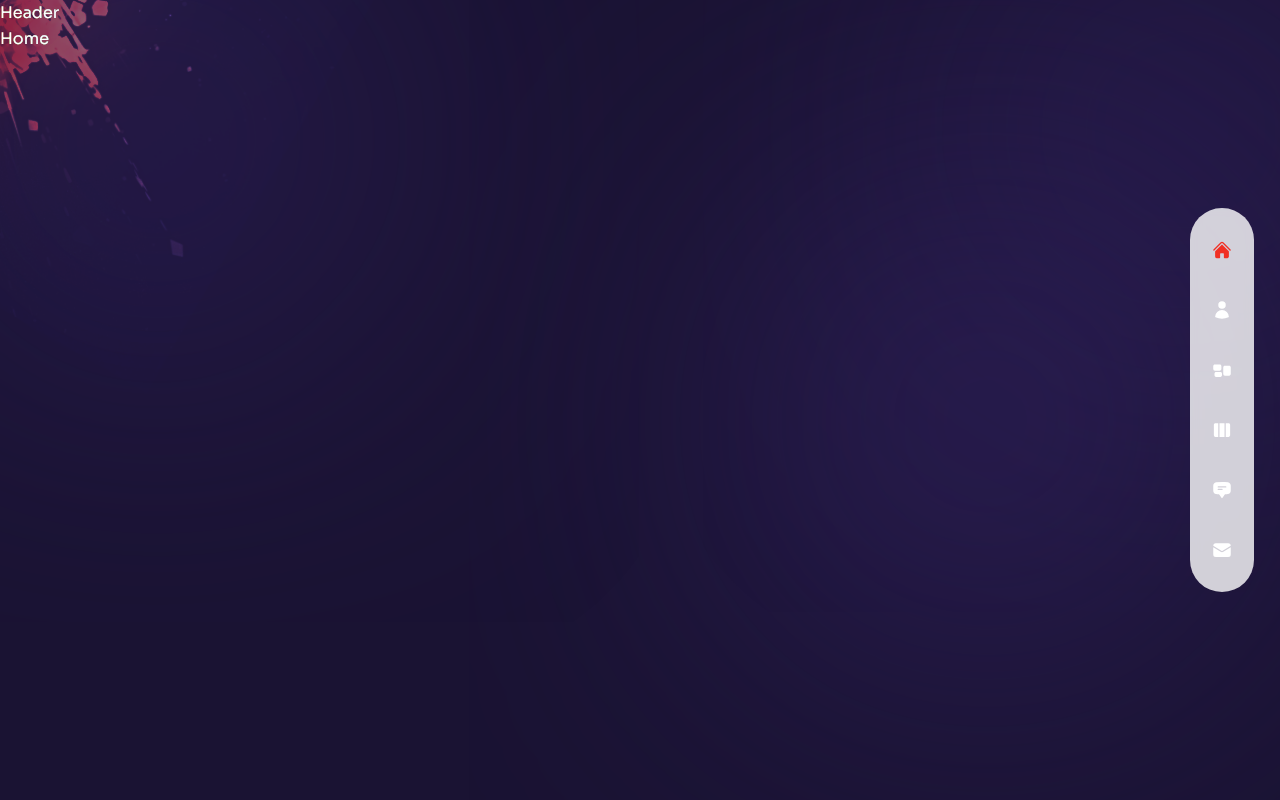
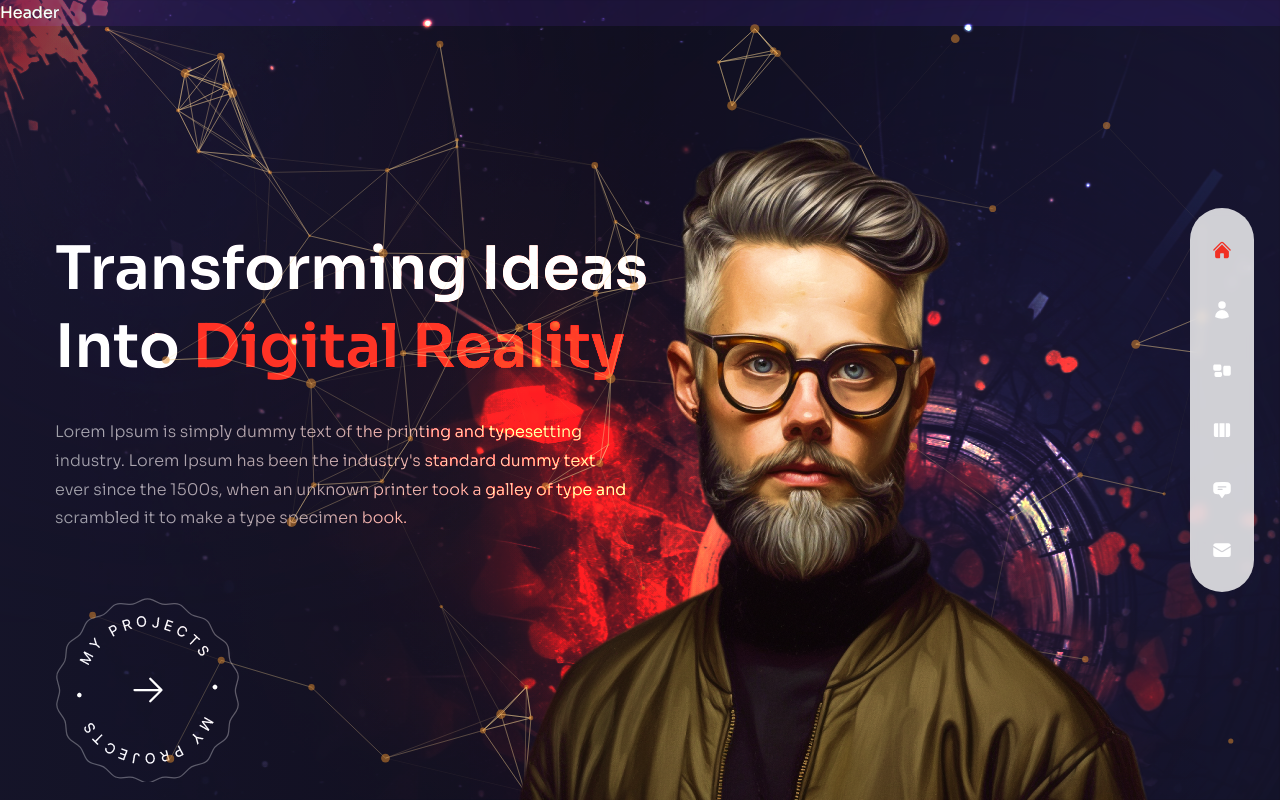
Before and after one commit to joemar-ceneza/react-portfolio, a Next.js app: page / in a window 1280 px wide. Built offline with nearby package versions, Linux system fonts and the light colour scheme.

Commit message:
adding animation

```diff
--- a/components/Avatar.js
+++ b/components/Avatar.js
@@ -1,5 +1,16 @@
-const Avatar = () => {
-  return <div>Avatar</div>;
-};
+// next image
+import Image from "next/image";
 
-export default Avatar;
+export default function Avatar() {
+  return (
+    <div className="hidden xl:flex xl:max-w-none">
+      <Image
+        src={"/avatar.png"}
+        width={737}
+        height={678}
+        alt=""
+        className="translate-z-0 w-full h-full"
+      />
+    </div>
+  );
+}
--- a/components/Nav.js
+++ b/components/Nav.js
@@ -1,20 +1,27 @@
 //  links
-import {HiHome, HiUser, HiRectangleGroup, HiViewColumns, HiChatBubbleBottomCenterText, HiEnvelope} from "react-icons/hi2";
+import {
+  HiHome,
+  HiUser,
+  HiRectangleGroup,
+  HiViewColumns,
+  HiChatBubbleBottomCenterText,
+  HiEnvelope,
+} from "react-icons/hi2";
 
 // nav data
 export const navData = [
-  { name: 'home', path: '/', icon: <HiHome /> },
-  { name: 'about', path: '/about', icon: <HiUser /> },
-  { name: 'services', path: '/services', icon: <HiRectangleGroup /> },
-  { name: 'work', path: '/work', icon: <HiViewColumns /> },
+  { name: "home", path: "/", icon: <HiHome /> },
+  { name: "about", path: "/about", icon: <HiUser /> },
+  { name: "services", path: "/services", icon: <HiRectangleGroup /> },
+  { name: "work", path: "/work", icon: <HiViewColumns /> },
   {
-    name: 'testimonials',
-    path: '/testimonials',
+    name: "testimonials",
+    path: "/testimonials",
     icon: <HiChatBubbleBottomCenterText />,
   },
   {
-    name: 'contact',
-    path: '/contact',
+    name: "contact",
+    path: "/contact",
     icon: <HiEnvelope />,
   },
 ];
@@ -29,12 +36,18 @@
   const router = useRouter();
   const pathname = router.pathname;
   return (
-    <nav className="flex flex-col items-center xl:justify-center gap-y-4 fixed h-max bottom-0 mt-auto xl:right-[2%] z50 top-0 w-full xl:w-16 xl:max-w-md xl:h-screen">
+    <nav className="flex flex-col items-center xl:justify-center gap-y-4 fixed h-max bottom-0 mt-auto xl:right-[2%] z-50 top-0 w-full xl:w-16 xl:max-w-md xl:h-screen">
       {/* {inner} */}
       <div className="flex w-full xl:flex-col items-center justify-between xl:justify-center gap-y-10 px-4 md:px-40 xl:px-0 h-[80px] xl:h-max py-8 bg-white/80 backdrop-blur-sm text-3xl xl:text-xl xl:rounded-full">
         {navData.map((link, index) => {
           return (
-            <Link className={`${link.path === pathname && "text-accent"} relative flex items-center group hover:text-accent transition-all duration-300`} href={link.path} key={index}>
+            <Link
+              className={`${
+                link.path === pathname && "text-accent"
+              } relative flex items-center group hover:text-accent transition-all duration-300`}
+              href={link.path}
+              key={index}
+            >
               {/* tooltip */}
               <div className="absolute pr-14 right-0 hidden xl:group-hover:flex">
                 <div className="bg-white relative flex text-primary items-center p-[6px] rounded-[3px]">
@@ -46,13 +59,11 @@
                 </div>
               </div>
               {/* icon */}
-              <div>
-                {link.icon}
-              </div>
+              <div>{link.icon}</div>
             </Link>
           );
         })}
       </div>
     </nav>
   );
-};
+}
--- a/components/ParticlesContainer.js
+++ b/components/ParticlesContainer.js
@@ -1,5 +1,92 @@
-const ParticlesContainer = () => {
-  <div>Particles Container</div>;
-};
+import { Particles } from "react-tsparticles";
+import { loadFull } from "tsparticles";
+import { useCallback } from "react";
 
-export default ParticlesContainer;
+export default function ParticlesContainer() {
+  // init
+  const particlesInit = useCallback(async (engine) => {
+    await loadFull(engine);
+  }, []);
+  const particlesLoaded = useCallback(async () => {}, []);
+  return (
+    <Particles
+      className="w-full h-full absolute translate-z-0"
+      id="tsparticles"
+      init={particlesInit}
+      loaded={particlesLoaded}
+      options={{
+        fullScreen: { enable: false },
+        background: {
+          color: {
+            value: "",
+          },
+        },
+        fpsLimit: 120,
+        interactivity: {
+          events: {
+            onClick: {
+              enable: false,
+              mode: "push",
+            },
+            onHover: {
+              enable: true,
+              mode: "repulse",
+            },
+            resize: true,
+          },
+          modes: {
+            push: {
+              quantity: 90,
+            },
+            repulse: {
+              distance: 200,
+              duration: 0.4,
+            },
+          },
+        },
+        particles: {
+          color: {
+            value: "#e68e2e",
+          },
+          links: {
+            color: "#f5d393",
+            distance: 150,
+            enable: true,
+            opacity: 0.5,
+            width: 1,
+          },
+          collisions: {
+            enable: true,
+          },
+          move: {
+            directions: "none",
+            enable: true,
+            outModes: {
+              default: "bounce",
+            },
+            random: false,
+            speed: 1,
+            straight: false,
+          },
+          number: {
+            density: {
+              enable: true,
+              area: 800,
+            },
+            value: 80,
+          },
+          opacity: {
+            value: 0.5,
+          },
+          shape: {
+            type: "circle",
+          },
+          size: {
+            value: { min: 1, max: 5 },
+          },
+        },
+        detecRetina: true,
+      }}
+    />
+  );
+}
--- a/components/ProjectsBtn.js
+++ b/components/ProjectsBtn.js
@@ -1,5 +1,28 @@
-const ProjectsBtn = () => {
-  return <div>Project Btn</div>;
-};
+// import image
+import Image from "next/image";
 
-export default ProjectsBtn;
+// next link
+import Link from "next/link";
+
+// icons
+import { HiArrowRight } from "react-icons/hi2";
+
+export default function ProjectsBtn() {
+  return (
+    <div className="mx-auto xl:mx-0">
+      <Link
+        href={"/work"}
+        className="relative w-[185px] h-[185px] flex justify-center items-center bg-circleStar bg-cover bg-no-repeat group"
+      >
+        <Image
+          src={"/rounded-text.png"}
+          width={141}
+          height={148}
+          alt=""
+          className="animate-spin-slow w-full h-full max-w-[141px] max-h-[148px]"
+        />
+        <HiArrowRight className="absolute text-4xl group-hover:translate-x-2 transition-all duration-300" />
+      </Link>
+    </div>
+  );
+}
--- a/components/TopLeftImg.js
+++ b/components/TopLeftImg.js
@@ -4,7 +4,7 @@
 export default function TopLeftImg() {
   return (
     <div className="absolute left-0 top-0 mix-blend-color-dodge z-10 w-[200px] xl:w-[400px] opacity-50">
-      <Image src="/top-left-img.png" width={400} height={400} alt=""/>
+      <Image src="/top-left-img.png" width={400} height={400} alt="" />
     </div>
   );
-};
+}
--- a/components/Transition.js
+++ b/components/Transition.js
@@ -1,9 +1,49 @@
-const Transition = () => {
+// framer motion
+import { motion } from "framer-motion";
+
+// variants
+const transitionVariants = {
+  initial: {
+    x: "100%",
+    width: "100%",
+  },
+  animate: {
+    x: "0%",
+    width: "0%",
+  },
+  exit: {
+    x: ["0%", "100%"],
+    width: ["0%", "100%"],
+  },
+};
+
+export default function Transition() {
   return (
     <>
-      <div>Transition</div>
+      <motion.div
+        className="fixed top-0 bottom-0 right-full w-screen h-screen z-30 bg-[#2e2257]"
+        variants={transitionVariants}
+        initial="initial"
+        animate="animate"
+        exit="exit"
+        transition={{ delay: 0.2, duration: 0.6, ease: "easeInOut" }}
+      ></motion.div>
+      <motion.div
+        className="fixed top-0 bottom-0 right-full w-screen h-screen z-20 bg-[#3b2d71]"
+        variants={transitionVariants}
+        initial="initial"
+        animate="animate"
+        exit="exit"
+        transition={{ delay: 0.4, duration: 0.6, ease: "easeInOut" }}
+      ></motion.div>
+      <motion.div
+        className="fixed top-0 bottom-0 right-full w-screen h-screen z-10 bg-[#4b3792]"
+        variants={transitionVariants}
+        initial="initial"
+        animate="animate"
+        exit="exit"
+        transition={{ delay: 0.6, duration: 0.6, ease: "easeInOut" }}
+      ></motion.div>
     </>
   );
-};
-
-export default Transition;
+}
--- a/package.json
+++ b/package.json
@@ -26,6 +26,7 @@
     "eslint": "8.41.0",
     "eslint-config-next": "13.4.3",
     "postcss": "^8.4.23",
+    "prettier": "3.0.0",
     "tailwindcss": "^3.3.2"
   }
 }
--- a/pages/_app.js
+++ b/pages/_app.js
@@ -1,12 +1,25 @@
-import '../styles/globals.css';
+import "../styles/globals.css";
 
 // components
-import Layout from '../components/Layout';
+import Layout from "../components/Layout";
+import Transition from "../components/Transition";
+
+// router
+import { useRouter } from "next/router";
+
+// framer motion
+import { AnimatePresence, motion } from "framer-motion";
 
 export default function MyApp({ Component, pageProps }) {
+  const router = useRouter();
   return (
     <Layout>
-      <Component {...pageProps} />
+      <AnimatePresence mode="wait">
+        <motion.div key={router.route} className="h-full">
+          <Transition />
+          <Component {...pageProps} />
+        </motion.div>
+      </AnimatePresence>
     </Layout>
   );
 }
--- a/pages/index.js
+++ b/pages/index.js
@@ -1,5 +1,80 @@
-const Home = () => {
-  return <div>Home</div>;
-};
+// next image
+import Image from "next/image";
 
-export default Home;
+// components
+import ParticlesContainer from "../components/ParticlesContainer";
+import ProjectsBtn from "../components/ProjectsBtn";
+import Avatar from "../components/Avatar";
+
+// framer motion
+import { motion } from "framer-motion";
+
+// variants
+import { fadeIn } from "../variants";
+
+export default function home() {
+  return (
+    <div className="bg-primary/60 h-full">
+      {/* text */}
+      <div className="w-full h-full bg-gradient-to-r from-primary/10 via-black/30 to-black/10">
+        <div className="text-center flex flex-col justify-center xl:pt-40 xl:text-left h-full container mx-auto">
+          {/* title */}
+          <motion.h1
+            variants={fadeIn("down", 0.2)}
+            initial="hidden"
+            animate="show"
+            exit="hidden"
+            className="h1"
+          >
+            Transforming Ideas <br /> Into{" "}
+            <span className="text-accent"> Digital Reality</span>
+          </motion.h1>
+          {/* subtitle */}
+          <motion.p
+            variants={fadeIn("down", 0.3)}
+            initial="hidden"
+            animate="show"
+            exit="hidden"
+            className="max-w-sm xl:max-w-xl mx-auto xl:mx-0 mb-10 xl:mb-16"
+          >
+            Lorem Ipsum is simply dummy text of the printing and typesetting
+            industry. Lorem Ipsum has been the industry's standard dummy text
+            ever since the 1500s, when an unknown printer took a galley of type
+            and scrambled it to make a type specimen book.
+          </motion.p>
+          {/* btn */}
+          <div className="flex justify-center xl:hidden relative">
+            <ProjectsBtn />
+          </div>
+          <motion.div
+            variants={fadeIn("down", 0.4)}
+            initial="hidden"
+            animate="show"
+            exit="hidden"
+            className="hidden xl:flex"
+          >
+            <ProjectsBtn />
+          </motion.div>
+        </div>
+      </div>
+      {/* image */}
+      <div className="w-[1200px] h-full absolute right-0 bottom-0">
+        {/* bg img */}
+        <div className="bg-none xl:bg-explosion xl:bg-cover xl:bg-right xl:bg-no-repeat w-full h-full absolute mix-blend-color-dodge translate-z-0"></div>
+        {/* particles */}
+        <ParticlesContainer />
+        {/* avatar img */}
+        <motion.div
+          variants={fadeIn("down", 0.5)}
+          initial="hidden"
+          animate="show"
+          exit="hidden"
+          transition={{ duration: 1, ease: "easeInOut" }}
+          className="w-full h-full max-w-[737px] max-h-[678px] absolute -bottom-32 lg:bottom-0 lg:right-[8%]"
+        >
+          <Avatar />
+        </motion.div>
+      </div>
+    </div>
+  );
+}
```
Also changed, not shown: components/Layout.js (+7 -5 lines), pages/about/index.js (+35 -22 lines), pages/work/index.js (+14 -0 lines), 1 other file (tests, documents, lock files or other folders).
